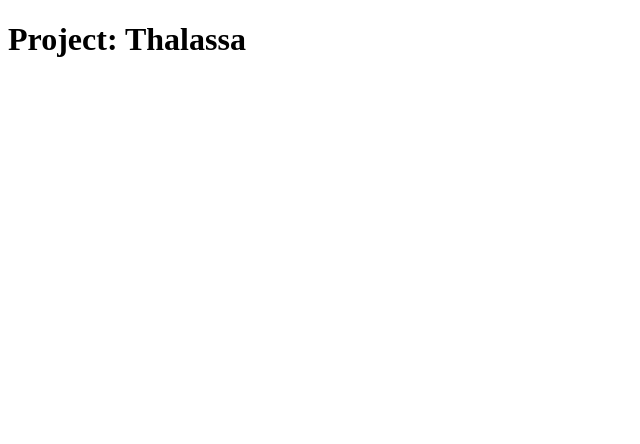
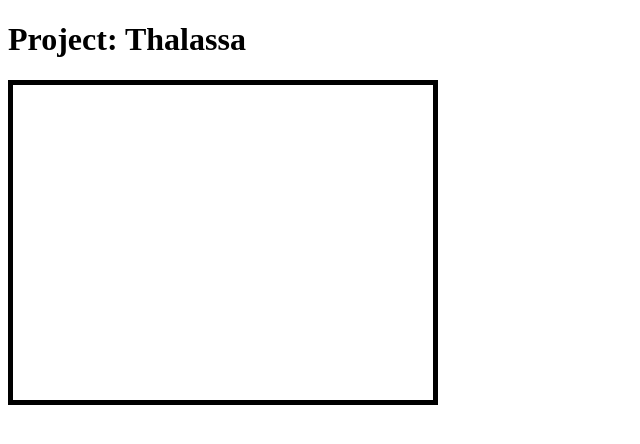
Before and after one commit to aa62410/ProjetDeJS, a plain HTML site: page index.html in a window 1280 px wide. Shown: the whole page, without its empty margins (0-640 px from the left). Drawn offline with Linux system fonts and the light colour scheme.

Commit message:
Petit bug pour antoine alexis du coup voila

```diff
--- a/style.css
+++ b/style.css
@@ -1,5 +1,5 @@
 #ctx1{
-    border-width = 5px;
-    border-color = black;
-    border-style = solid;
+    border-width : 5px;
+    border-color : black;
+    border-style : solid;
 }
```
